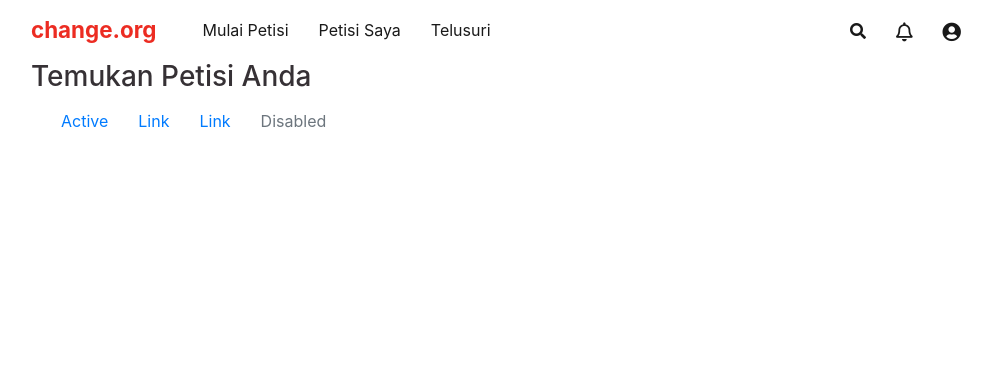
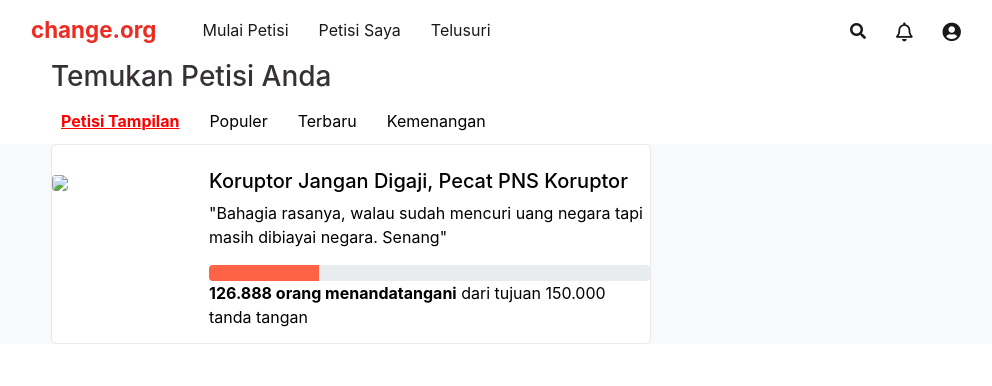
Before and after one commit to charlyhs24/changeorg, a CodeIgniter app: page /database/index.php/dashboardcontroller/pertitionsTabs in a window 1280 px wide. Shown: the top 386 px of the page, without its empty margins (144-1136 px from the left). Run offline with CodeIgniter, Linux system fonts and the light colour scheme; some libraries are stand-ins or nearby versions.

Commit message:
add progress-bar

```diff
--- a/application/views/template/telusuri.php
+++ b/application/views/template/telusuri.php
@@ -2,21 +2,42 @@
     <h3>Temukan Petisi Anda</h3>
     <ul class="nav">
         <li class="nav-item ">
-        <a class="nav-link active" href="#">Active</a>
+            <a class="nav-link active" href="#">Petisi Tampilan</a>
         </li>
         <li class="nav-item">
-        <a class="nav-link" href="#">Link</a>
+            <a class="nav-link" href="#">Populer</a>
         </li>
         <li class="nav-item">
-        <a class="nav-link" href="#">Link</a>
+            <a class="nav-link" href="#">Terbaru</a>
         </li>
         <li class="nav-item">
-        <a class="nav-link disabled" href="#">Disabled</a>
+            <a class="nav-link " href="#">Kemenangan</a>
         </li>
     </ul>
 </div>
 <div class="main ">
     <div class="container">
-        <div class="card-progress"></div>
+        <div class="card-progress">
+            <a href="" class="pda">
+                <div class="row">
+                    <div class="col-sm-3">
+                        <img src="https://via.placeholder.com/150x150" class="rounded" >
+                    </div>
+                    <div class="col-sm-9">
+                        <h5>Koruptor Jangan Digaji, Pecat PNS Koruptor</h5>
+                        <p>"Bahagia rasanya, walau sudah mencuri uang negara tapi masih dibiayai negara. Senang"</p>
+                        <div class="progress">
+                            <div class="progress-bar bg-orange" role="progressbar" style="width: 25%" aria-valuenow="25" aria-valuemin="0" aria-valuemax="100"></div>
+                        </div>
+                        <p>
+                            <span>
+                                <strong>126.888 orang menandatangani</strong>
+                                dari tujuan 150.000 tanda tangan
+                            </span>
+                        </p>
                     </div>
                 </div>
+            </a>
+        </div>
+    </div>
+</div>
--- a/public/asset/css/module/telusuri.css
+++ b/public/asset/css/module/telusuri.css
@@ -13,9 +13,44 @@
 
     display: block;
 }
+.container h3 {
+    padding-left: 20px;
+}
 /* .container {
     padding-left: 15px;
     margin-left: auto;
     padding-right: 15px;
     margin-right: auto;
 } */
+.nav-item a {
+    color: black;
+}
+.nav-link.active {
+    color: red;
+    text-decoration: underline;
+    text-decoration-color: red;
+    font-weight: bold;
+}
+/* card */
+.card-progress {
+    padding: 0;
+    background-color: #ffffff;
+    margin-left: 20px;
+    width: 600px;
+    height: 200px;
+    border-bottom: 1px solid #ece9ec !important;
+    border-left: 1px solid #ece9ec !important;
+    border-top: 1px solid #ece9ec !important;
+    border-right: 1px solid #ece9ec !important;
+    border-radius: 5px;
+}
+.card-progress a {
+    text-decoration:  none;
+    color: black;
+}
+.pda {
+    padding: 20px !important;
+}
+.progress-bar.bg-orange{
+    background-color: tomato;
+}
```
Lines whose indentation alone changed are shown as unchanged.
